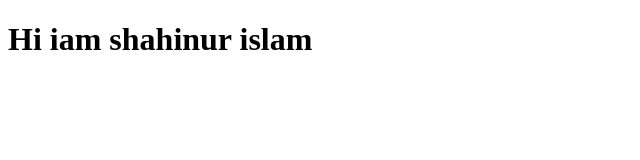
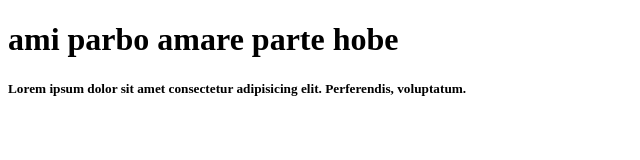
Before and after one commit to Shahinur01/My-first-project, a plain HTML site: page index.html in a window 1280 px wide. Shown: the whole page, without its empty margins (0-640 px from the left). Drawn offline with Linux system fonts and the light colour scheme.

Commit message:
added a header

```diff
--- a/index.html
+++ b/index.html
@@ -3,9 +3,10 @@
 <head>
     <meta charset="UTF-8">
     <meta name="viewport" content="width=device-width, initial-scale=1.0">
-    <title>Document</title>
+    <title>Practice</title>
 </head>
 <body>
-    <h1>Hi iam shahinur islam</h1>
+    <h1>ami parbo amare parte hobe</h1>
+    <h5>Lorem ipsum dolor sit amet consectetur adipisicing elit. Perferendis, voluptatum.</h5>
 </body>
 </html>
```
